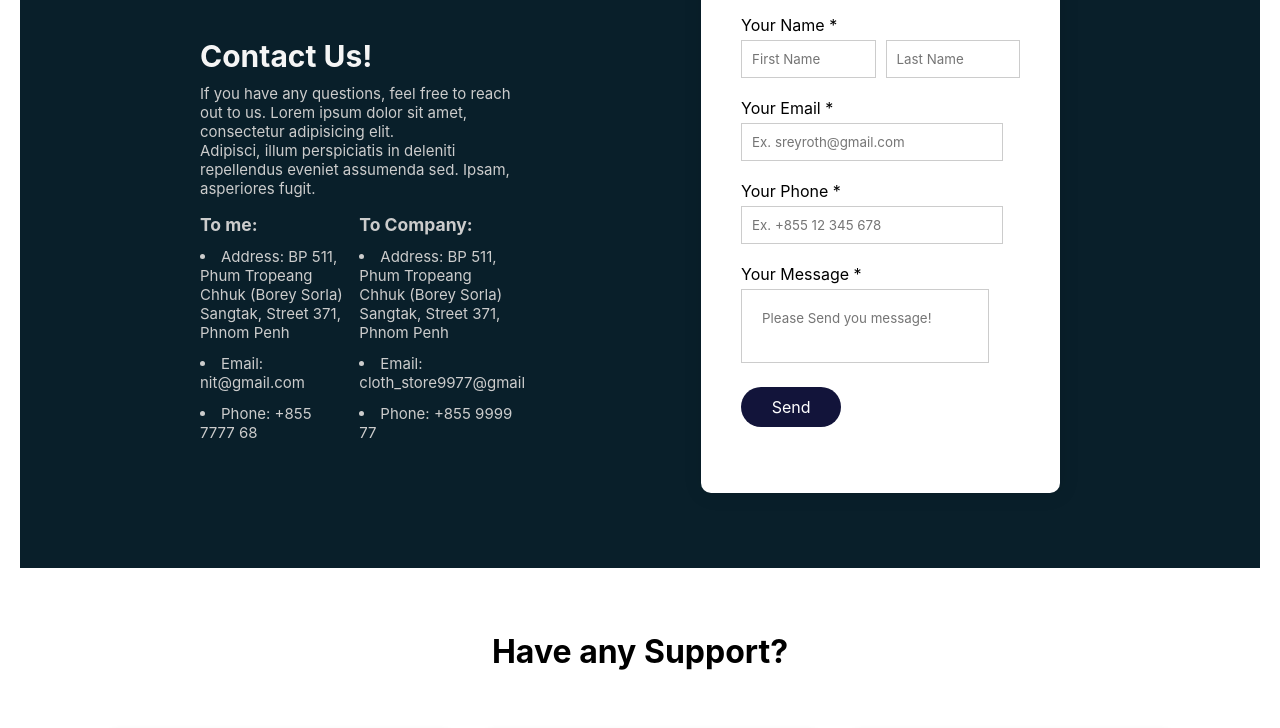
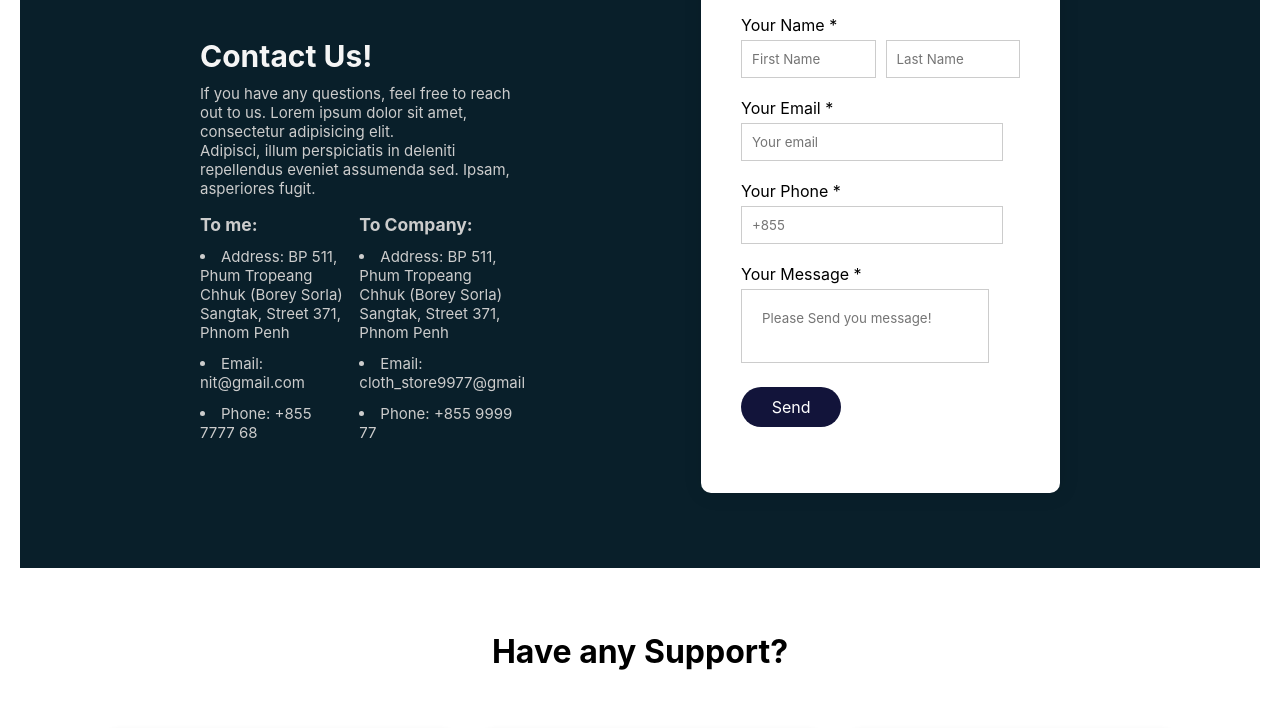
Before and after one commit to Serey002/Cloth-Store, a plain HTML site: page pages/contact.html in a window 1280 px wide. Shown: the part 820-1548 px from the top of the page. Drawn offline with Linux system fonts and the light colour scheme.

Commit message:
bugfix feature email

```diff
--- a/pages/contact.html
+++ b/pages/contact.html
@@ -82,11 +82,11 @@
                 </div>
                 <div class="mail">
                     <label for="email">Your Email *</label>
-                    <input class="input-mail" type="text" name="email" id="email" placeholder="Ex. sreyroth@gmail.com">
+                    <input class="input-mail" type="text" name="email" id="email" placeholder="Your email">
                 </div>
                 <div class="phone">
                     <label for="phone">Your Phone *</label for="phean">
-                    <input class="input-phone" type="text" name="phone" placeholder="Ex. +855 12 345 678">
+                    <input class="input-phone" type="text" name="phone" placeholder="+855">
                 </div>
                 <div class="message">
                     <label for="message">Your Message *</label for="message">
```
